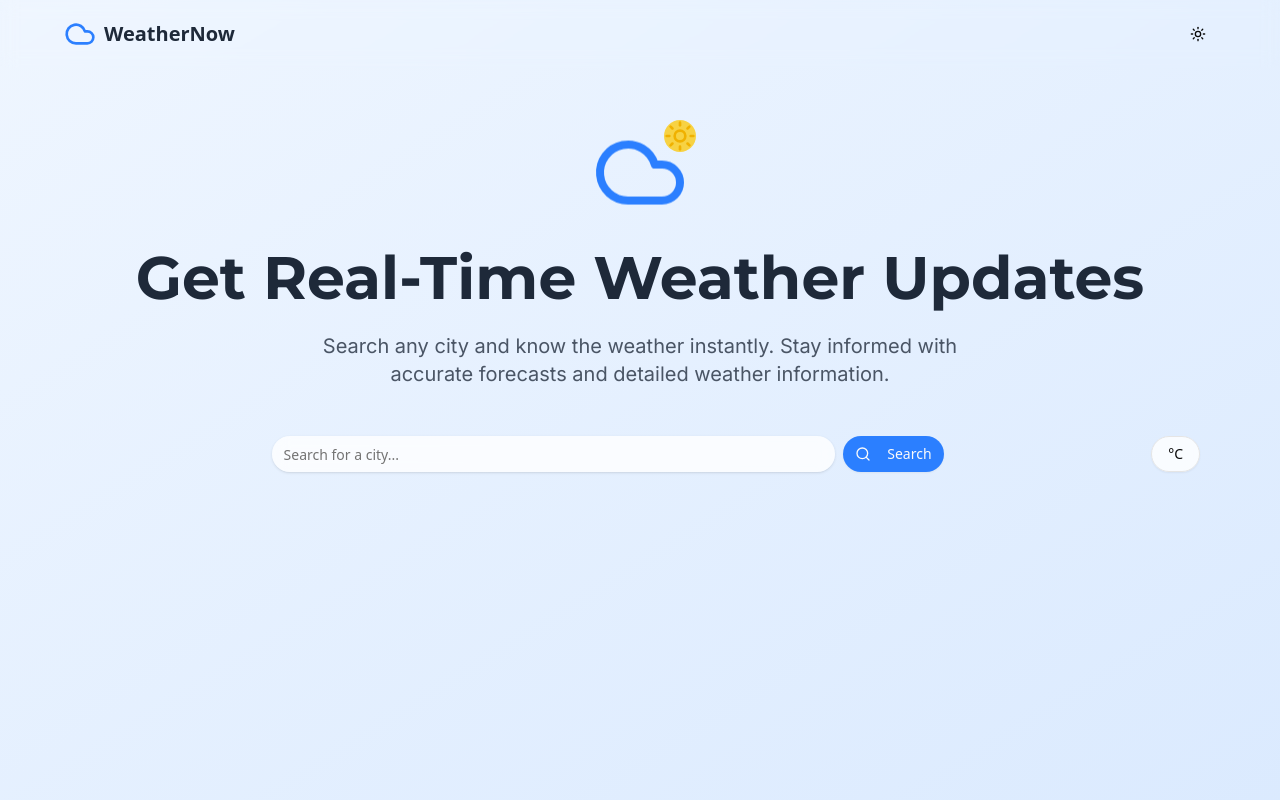
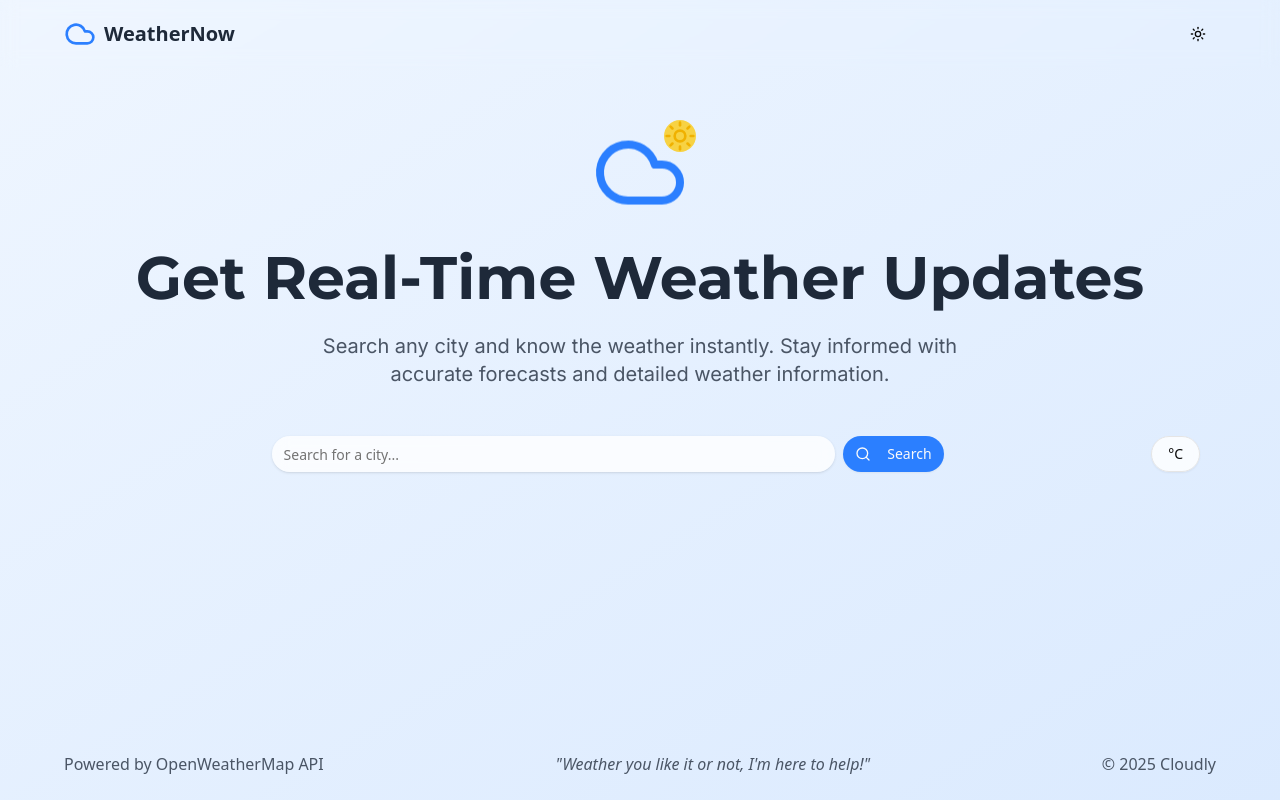
Before and after one commit to JaziBro/Cloudly, a Next.js app: page / in a window 1280 px wide. Built offline with nearby package versions, Linux system fonts and the light colour scheme.

Commit message:
added Footer

```diff
--- /dev/null
+++ b/src/app/Components/Footer.tsx
@@ -0,0 +1,11 @@
+export function Footer() {
+    return (
+      <footer className="w-full py-6 px-4 mt-auto">
+        <div className="container max-w-6xl mx-auto flex flex-col md:flex-row justify-between items-center gap-4 text-gray-600 dark:text-gray-400">
+          <p>Powered by OpenWeatherMap API</p>
+          <p className="text-center italic">"Weather you like it or not, I'm here to help!"</p>
+          <p>© {new Date().getFullYear()} Cloudly</p>
+        </div>
+      </footer>
+    )
+  }
--- a/src/app/page.tsx
+++ b/src/app/page.tsx
@@ -10,6 +10,7 @@ import { LoadingSpinner } from "./Components/LoadingSpinner"
 import { ForecastCard } from "./Components/ForecastCard"
 import { WeatherCard } from "./Components/WeatherCard"
 import { TemperatureToggle } from "./Components/TemperatureToggle"
+import { Footer } from "./Components/Footer"
 // import { WeatherCard } from "./components/WeatherCard"
 // import { ForecastCard } from "./components/ForecastCard"
 // import { TemperatureToggle } from "./components/TemperatureToggle"
@@ -124,7 +125,7 @@ export default function WeatherApp() {
           )}
         </div>
       </main>
-      {/* <Footer /> */}
+      <Footer />
     </div>
   )
 }
```
